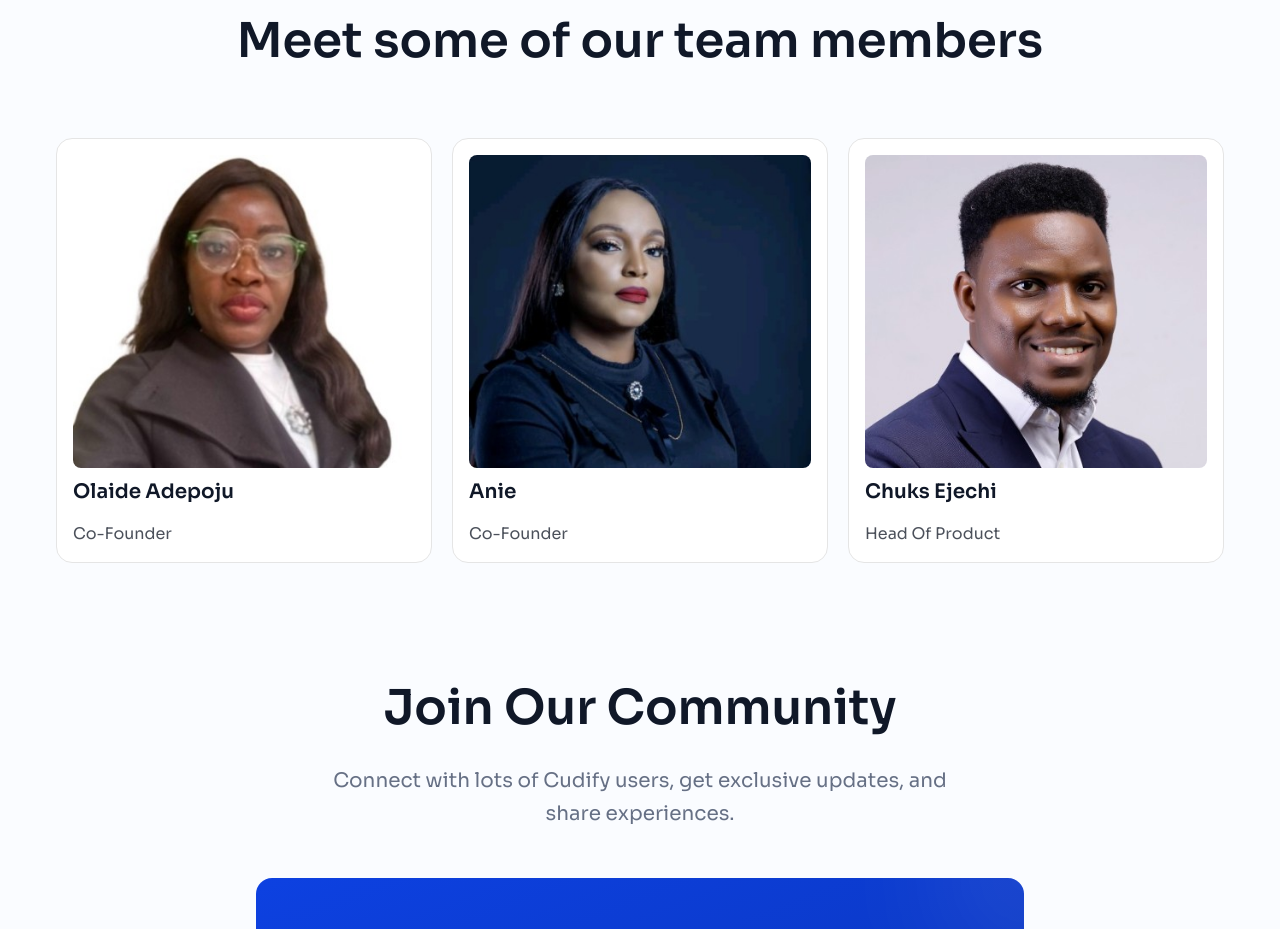
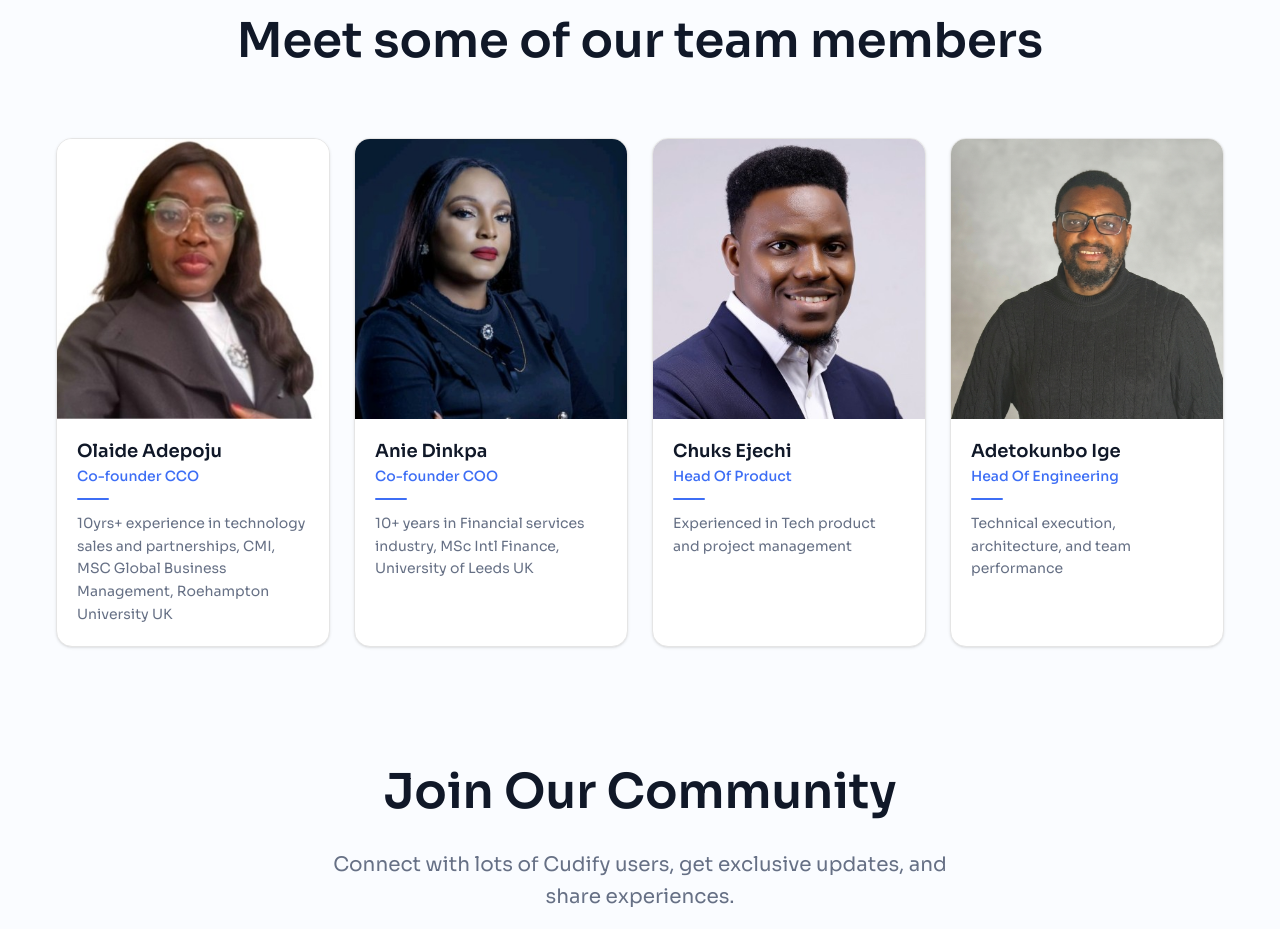
Before and after one commit to Joesef127/cudify, a React (Vite) app: page /about in a window 1280 px wide. Shown: the part 1720-2649 px from the top of the page. Built offline with nearby package versions, Linux system fonts and the light colour scheme.

Commit message:
feat: update team section with new member details and enhance layout

```diff
--- a/src/DataArrays.ts
+++ b/src/DataArrays.ts
@@ -35,6 +35,7 @@ import calling from "./assets/icons/calling.svg";
 import olaide_adepoju from "./assets/images/olaide_adepoju.jpg";
 import leslie_alexander from "./assets/images/leslie_alexander.jpg";
 import cameron_williamson from "./assets/images/Cameron_williamson.jpg";
+import tokunbo_ige from "./assets/images/tokunbo_ige.png";
 
 export const footerNav: footerNavItem[] = [
   { name: "About us", route: "/about" },
@@ -113,12 +114,31 @@ export const features: FeatureType[] = [
 ];
 
 export const teamMembers: TeamMembersType[] = [
-  { image: olaide_adepoju, name: "Olaide Adepoju", position: "Co-Founder" },
-  { image: leslie_alexander, name: "Anie", position: "Co-Founder" },
+  {
+    image: olaide_adepoju,
+    name: "Olaide Adepoju",
+    position: "Co-founder CCO",
+    experience:
+      "10yrs+ experience in technology sales and partnerships, CMI, MSC Global Business Management, Roehampton University UK",
+  },
+  {
+    image: leslie_alexander,
+    name: "Anie Dinkpa",
+    position: "Co-founder COO",
+    experience:
+      "10+ years in Financial services industry, MSc Intl Finance, University of Leeds UK",
+  },
   {
     image: cameron_williamson,
     name: "Chuks Ejechi",
     position: "Head Of Product",
+    experience: "Experienced in Tech product and project management",
+  },
+  {
+    image: tokunbo_ige,
+    name: "Adetokunbo Ige",
+    position: "Head Of Engineering",
+    experience: "Technical execution, architecture, and team performance",
   },
 ];
 
--- a/src/Types.ts
+++ b/src/Types.ts
@@ -146,6 +146,7 @@ export interface TeamMembersType {
   image: string;
   name: string;
   position: string;
+  experience: string;
 }
 
 export interface FAQItem {
--- a/src/components/TeamSection.tsx
+++ b/src/components/TeamSection.tsx
@@ -11,46 +11,42 @@ const TeamSection = () => {
           Meet some of our team members
         </h1>
 
-        <div className="grid grid-cols-2 lg:grid-cols-3 gap-3 sm:gap-5 w-full justify-center items-center place-items-center">
+        <div className="grid grid-cols-2 lg:grid-cols-4 gap-4 sm:gap-6 w-full">
           {teamMembers.map((member, index) => (
             <div
-              className={`p-2 sm:p-4 w-full h-[224px] sm:h-[355px] md:h-[425px] bg-white border-[0.4px] border-[#E5E5E5] rounded-2xl cursor-pointer flex flex-col gap-2.5 ${
-                index % 2 ? "justify-self-start" : "justify-self-end"
-              } sm:justify-self-center items-center`}
+              key={index}
+              className="bg-white border border-[#E5E5E5] rounded-2xl overflow-hidden flex flex-col shadow-sm hover:shadow-md transition-shadow duration-300"
+              data-aos="fade-up"
+              data-aos-delay={index * 100}
             >
+              {/* Image */}
               <div
-                className="overflow-hidden rounded-lg w-full h-[150px] sm:h-[256px] md:h-[355px]"
+                className="w-full h-[160px] sm:h-[240px] md:h-[280px]"
                 style={{
                   backgroundImage: `url(${member.image})`,
-                  backgroundPosition: "top",
+                  backgroundPosition: "top center",
                   backgroundSize: "cover",
                 }}
-              >
-                {/* <img
-                  key={index}
-                  className="h-full w-full object-cover object-top group flex items-end"
-                  src={member.image}
-                  data-aos="zoom-out-left"
-                  data-aos-delay={index * 300}
-                  data-aos-duration="500"
-                /> */}
-              </div>
-              <div
-                className="w-full flex justify-between items-center rounded-xl"
-                data-aos="fade-up"
-              >
-                <div
-                  className="text-left flex flex-col"
-                  data-aos="fade-right"
-                  data-aos-delay="100"
-                >
-                  <h3 className="text-sm leading-5 sm:text-xl sm:leading-7 font-semibold text-[#101828] mb-2 sm:mb-4">
+              />
+
+              {/* Info */}
+              <div className="flex flex-col gap-2 sm:gap-3 p-3 sm:p-5 text-left">
+                <div>
+                  <h3 className="text-sm sm:text-lg font-semibold text-[#101828] leading-snug">
                     {member.name}
                   </h3>
-                  <p className="text-xs leading-4 sm:text-base sm:leading-6 opacity-90 font-normal text-[#383E49]">
+                  <p className="text-xs sm:text-sm font-medium text-[#3D6EF5] mt-0.5">
                     {member.position}
                   </p>
                 </div>
+
+                {/* Divider */}
+                <div className="w-8 h-[2px] bg-[#3D6EF5] rounded-full" />
+
+                {/* Experience */}
+                <p className="text-xs sm:text-sm text-[#667085] leading-relaxed font-normal">
+                  {member.experience}
+                </p>
               </div>
             </div>
           ))}
```
Also changed, not shown: src/assets/images/tokunbo_ige.png (added), 1 other file (tests, documents, lock files or other folders).
